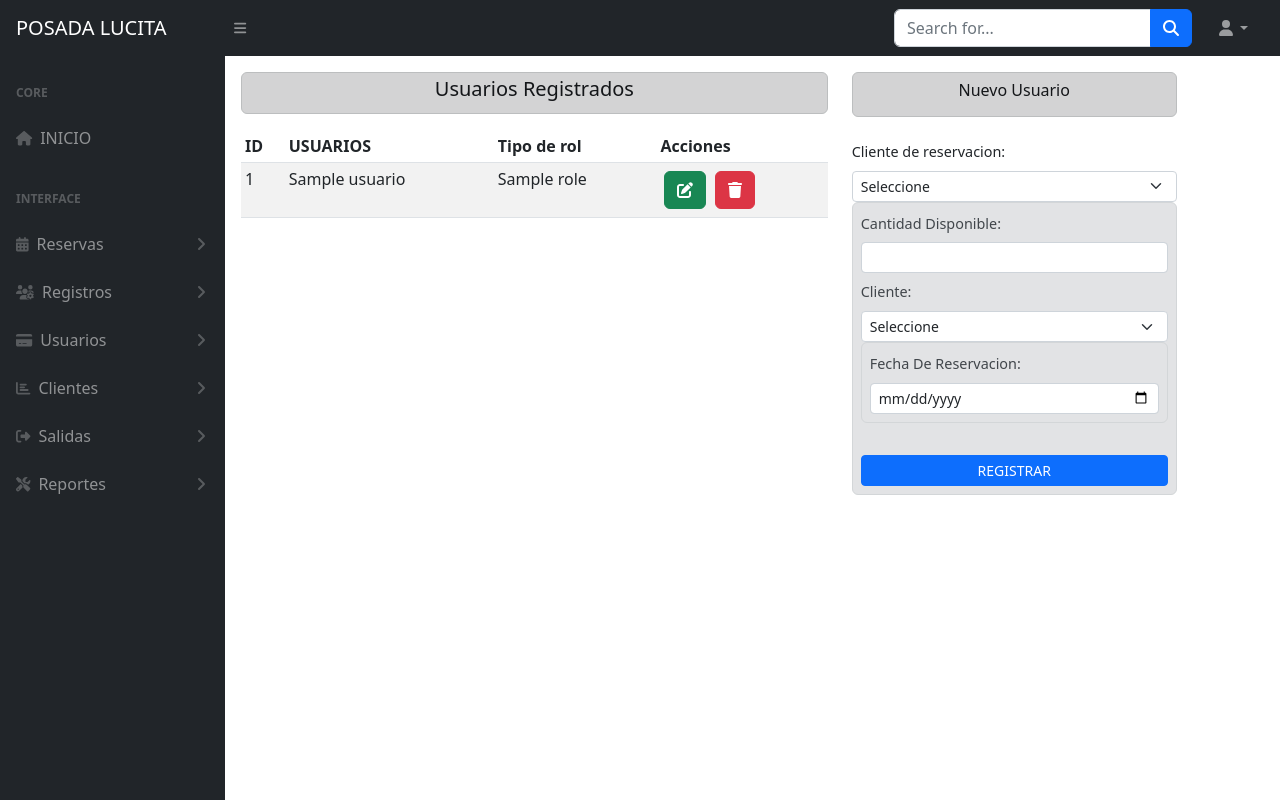
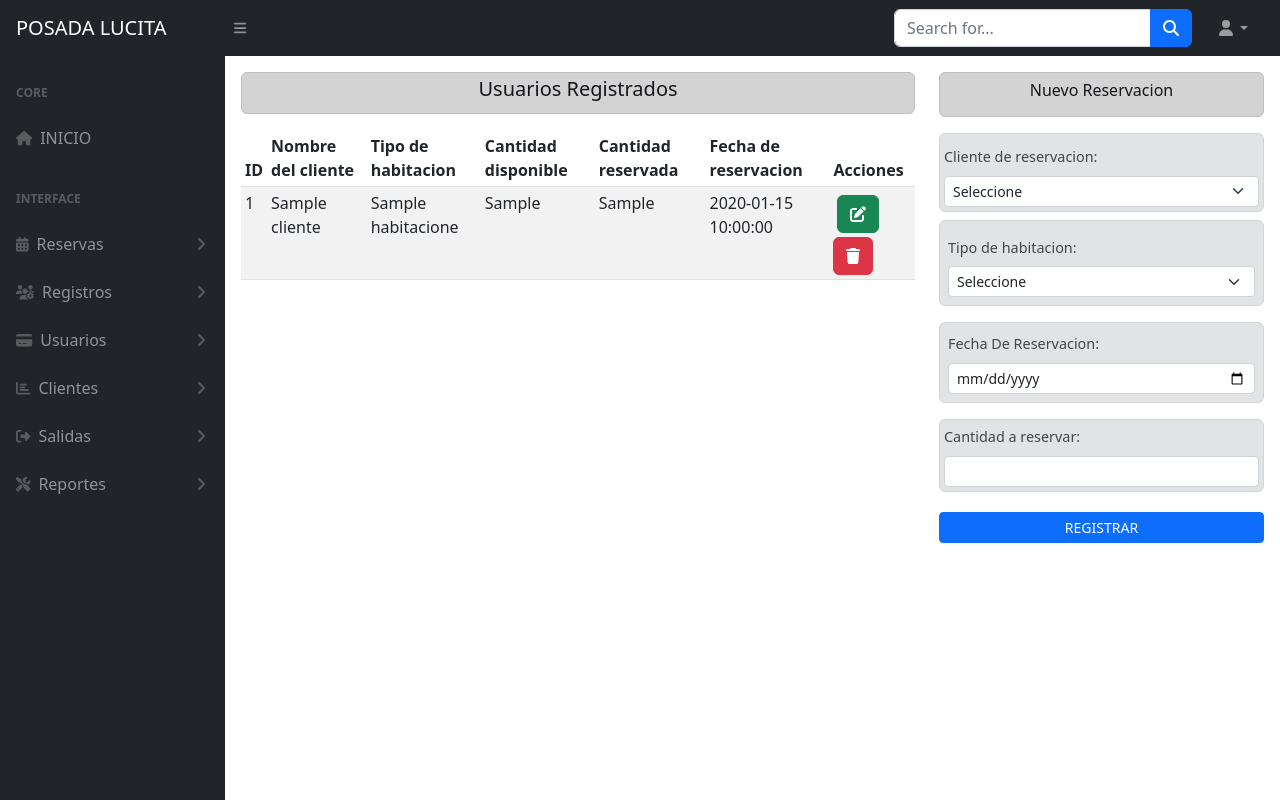
Before and after one commit to dazai05r/POSADA-LUCITA, a PHP site: page /reservaciones.php in a window 1280 px wide. Run offline with PHP 8.4, Linux system fonts and the light colour scheme; tables that the repository leaves empty or names only in its code hold one stand-in row (values such as "Sample post"); data that the repository does not hold is empty; some libraries are stand-ins or nearby versions.

Commit message:
fix: correcion de los formularios

```diff
--- a/reservaciones.php
+++ b/reservaciones.php
@@ -126,7 +126,7 @@ include 'CRUDS/crudReservaciones.php';
                 <div class="row">
 
                     <!-- Tabla de Usuarios -->
-                    <div class="col-lg-7">
+                    <div class="col-lg-8">
                         <div class="alert alert-dark text-center p-1">
                             <h5>Usuarios Registrados</h5>
                         </div>
@@ -134,31 +134,37 @@ include 'CRUDS/crudReservaciones.php';
   <thead>
     <tr>
       <th scope="col">ID</th>
-      <th scope="col">USUARIOS</th>
-      <th scope="col">Tipo de rol</th>
+      <th scope="col">Nombre del cliente</th>
+      <th scope="col">Tipo de habitacion</th>
+      <th scope="col">Cantidad disponible</th>
+      <th scope="col">Cantidad reservada</th>
+      <th scope="col">Fecha de reservacion</th>
       <th scope="col">Acciones</th>
     </tr>
   </thead>
   <tbody>
     <?php
-    $sql = $conexion->query("SELECT u.*, r.nombre_rol FROM usuarios u INNER JOIN roles r ON u.id_roles = r.id_roles");
+    $sql = $conexion->query("SELECT dh.id_detalle_habitaciones AS idDH, c.nombre_cliente AS nC, th.nombre_tipo AS nT, ch.cantidad_disponible AS cD, r.cantidad_reservadas AS cR, dh.fecha AS f FROM detalle_habitaciones dh INNER JOIN reservas r ON dh.id_reservas = r.id_reservas INNER JOIN cliente c ON r.id_cliente = c.id_cliente INNER JOIN tipo_habitaciones th ON dh.id_tipo_habitaciones = th.id_tipo_habitaciones INNER JOIN cantidad_habitaciones ch ON dh.id_cantidad_habitaciones = ch.id_cantidad_habitaciones");
     while($datos = $sql->fetch_object()) { ?>
       <tr>
-        <td><?php echo $datos->id_usuarios; ?></td>
-        <td><?php echo $datos->nombre_usuarios; ?></td>
-        <td><?php echo $datos->nombre_rol; ?></td>
+        <td><?php echo $datos->idDH; ?></td>
+        <td><?php echo $datos->nC; ?></td>
+        <td><?php echo $datos->nT; ?></td>
+        <td><?php echo $datos->cD; ?></td>
+        <td><?php echo $datos->cR; ?></td>
+        <td><?php echo $datos->f; ?></td>
         <td>
-          <a href="" data-bs-toggle="modal" data-bs-target="#exampleModal<?= $datos->id_usuarios ?>" class="btn btn-small btn-success m-1">
+          <a href="" data-bs-toggle="modal" data-bs-target="#exampleModal<?= $datos->idDH ?>" class="btn btn-small btn-success m-1">
             <i class="fa-solid fa-pen-to-square"></i>
           </a>
-          <a href="usuarios.php?ide=<?= $datos->id_usuarios ?>" onclick="return confirmar()" class="btn btn-small btn-danger">
+          <a href="usuarios.php?ide=<?= $datos->idDH ?>" onclick="return confirmar()" class="btn btn-small btn-danger">
             <i class="fa-solid fa-trash"></i>
           </a>
         </td>
       </tr>
 
       <!-- Modal -->
-      <div class="modal fade" id="exampleModal<?= $datos->id_usuarios ?>" tabindex="-1" aria-labelledby="exampleModalLabel" aria-hidden="true">
+      <div class="modal fade" id="exampleModal<?= $datos->idDH ?>" tabindex="-1" aria-labelledby="exampleModalLabel" aria-hidden="true">
         <div class="modal-dialog">
           <div class="modal-content">
             <div class="modal-header class=modal-dialog d-flex justify-content-center">
@@ -166,34 +172,44 @@ include 'CRUDS/crudReservaciones.php';
             </div>
             <div class="modal-body">
               <form id="formularioEdit" action="" method="GET">
-                <div class="mb-1 alert alert-success p-1 bg-info text-white">
-                  <label for="nombreUsuarios" class="form-label">Nombre del Usuario:</label>
-                  <input value="<?=$datos->nombre_usuarios ?>" type="text" name="nombreUsuarios" class="form-control" id="nombre">
+              <div class="mb-1 alert alert-secondary p-1">
+                    <label for="nombreCliente" class="form-label p-1">Cliente de reservacion:</label>
+                    <select name="nombreCliente" class="form-select" aria-label="Seleccione">
+                        <?php
+                        $sql2 = $conexion->query("SELECT id_roles, nombre_rol FROM roles");
+                        while($datos2 = $sql2->fetch_object()) { ?>
+                            <option <?= $datos->id_roles == $datos2->id_roles ? "selected" : "" ?> value="<?=$datos2->id_roles ?>"><?= $datos2->nombre_rol ?></option>
+                        <?php } ?>
+                    </select>
                 </div>
-                <div class="mb-1 alert alert-success bg-info text-white">
+                <div class="mb-1 alert alert-secondary p-1">
+                    <input type="hidden" name="idUsuarios" class="form-control" value="<?=$datos->idDH ?>">
 
-                  <input type="hidden" name="idUsuarios" class="form-control" value="<?=$datos->id_usuarios ?>">
+                <label for="tipoHabitacion" class="form-label p-1">Tipo de habitacion:</label>
+                    <select name="tipoHabitacion" class="form-select" aria-label="Seleccione">
+                        <?php
+                        $sql2 = $conexion->query("SELECT dh.id_detalle_habitaciones AS idDH, th.nombre_tipo AS nT FROM detalle_habitaciones dh INNER JOIN reservas r ON dh.id_reservas = r.id_reservas INNER JOIN cliente c ON r.id_cliente = c.id_cliente INNER JOIN tipo_habitaciones th ON dh.id_tipo_habitaciones = th.id_tipo_habitaciones INNER JOIN cantidad_habitaciones ch ON dh.id_cantidad_habitaciones = ch.id_cantidad_habitaciones");
+                        while($datos2 = $sql2->fetch_object()) { ?>
+                            <option <?= $datos->idDH == $datos2->idDhH ? "selected" : "" ?> value="<?=$datos2->idDH ?>"><?= $datos2->nT ?></option>
+                        <?php } ?>
+                    </select>
+                </div>
 
-                  <label for="clave" class="form-label p-1">Clave de sesión:</label>
-                  <input type="text" name="clave" class="form-control" id="clave" value="<?=$datos->password_usuario ?>">
+                  <div class="mb-1 alert alert-secondary p-1">
 
-                  <label for="claveN" class="form-label p-2">Confirmar clave de sesión:</label>
-                  <input type="text" name="claveN" class="form-control" id="claveN" value="<?=$datos->password_usuario ?>">
+                  <label for="cantidadDisponible" class="form-label">Cantidad disponible:</label>
+                  <input type="text" name="cantidadDisponible" class="form-control" id="cD" value="<?=$datos->cD ?>">
+                  </div>
 
-                  <label for="correo" class="form-label">Correo electrónico:</label>
-                  <input type="text" name="correo" class="form-control" id="correo" placeholder="Ingrese su correo electrónico" value="<?=$datos->email ?>">
+                  <div class="mb-1 alert alert-secondary p-1">
+                  <label for="cantidadReservar" class="form-label">Total a reservar:</label>
+                  <input type="text" name="cantidadReservar" class="form-control" id="cD" value="<?=$datos->cR ?>">
+                  </div>
+                  <div class="mb-1 alert alert-secondary p-1">
+                  <label for="fecha" class="form-label">Fecha de reservacion:</label>
+                  <input type="text" name="fecha" class="form-control" id="fecha" value="<?=$datos->f ?>">
+                  </div>
 
-                  <label for="telefono" class="form-label">Teléfono:</label>
-                  <input type="text" name="telefono" class="form-control" id="telefono" placeholder="Ingrese su teléfono" value="<?=$datos->telefono ?>">
-
-                  <label for="rol" class="form-label">Tipo de rol:</label>
-                  <select name="rol" class="form-select" aria-label="Seleccione">
-                    <?php
-                    $sql2 = $conexion->query("SELECT id_roles, nombre_rol FROM roles");
-                    while($datos2 = $sql2->fetch_object()) { ?>
-                      <option <?= $datos->id_roles == $datos2->id_roles ? "selected" : "" ?> value="<?=$datos2->id_roles ?>"><?= $datos2->nombre_rol ?></option>
-                    <?php } ?>
-                  </select>
                   <div class="modal-footer">
                     <button type="button" class="btn btn-danger" data-bs-dismiss="modal">Cerrar</button>
                     <button name="editar" value="ok" type="submit" class="btn btn-success">Guardar Cambios</button>
@@ -212,10 +228,11 @@ include 'CRUDS/crudReservaciones.php';
                     <!-- Formulario Nuevo Usuario -->
                     <div class="col-lg-4">
                         <div class="alert alert-dark text-center p-2">
-                            <h6>Nuevo Usuario</h6>
+                            <h6>Nuevo Reservacion</h6>
                         </div>
                         <form method="GET" action="">
 
+                        <div class="mb-2 alert alert-secondary p-1">
                             <label for="clienteReservacion" class="form-label mt-2" style="font-size: 0.9rem;">Cliente de reservacion:</label>
                                 <select name="clienteReservacion" class="form-select form-select-sm" aria-label="Seleccione">
                                     <option selected>Seleccione</option>
@@ -225,27 +242,30 @@ include 'CRUDS/crudReservaciones.php';
                                             <option value="<?php echo $datos2->id_cliente;?>"><?php echo $datos2->nombre_cliente; ?></option>
                                         <?php } ?>
                                 </select>
+                                </div>
+                            <div class="mb-3 alert alert-secondary p-2">
 
-                            <div class="mb-3 alert alert-secondary p-2">
-                                <label for="nombre" class="form-label" style="font-size: 0.9rem;">Cantidad Disponible:</label>
-                                <input type="text" name="nombre" class="form-control form-control-sm" id="nombre" placeholder="">
-
-                                <label for="rol" class="form-label mt-2" style="font-size: 0.9rem;">Cliente:</label>
-                                <select name="rol" class="form-select form-select-sm" aria-label="Seleccione">
+                                <label for="tipoHabitacion" class="form-label mt-2" style="font-size: 0.9rem;">Tipo de habitacion:</label>
+                                <select name="tipoHabitacion" class="form-select form-select-sm" aria-label="Seleccione">
                                     <option selected>Seleccione</option>
-                                    <option value="1">Administrador</option>
-                                    <option value="2">Usuario</option>
-                                    <option value="3">Invitado</option>
+                                        <?php
+                                            $sql2 = $conexion->query("SELECT id_tipo_habitaciones, nombre_tipo FROM tipo_habitaciones");
+                                            while($datos2=$sql2->fetch_object()){ ?>
+                                                <option value="<?php echo $datos2->id_tipo_habitaciones;?>"><?php echo $datos2->nombre_tipo; ?></option>
+                                        <?php } ?>
                                 </select>
+                                </div>
 
                                 <div class="mb-3 alert alert-secondary p-2">
                                     <label for="fecha" class="form-label" style="font-size: 0.9rem;">Fecha De Reservacion:</label>
                                     <input type="date" name="fecha" class="form-control form-control-sm" id="fecha">
                                 </div>
 
+                                <div class="mb-1 alert alert-secondary p-1">
 
-
-
+                                <label for="cantidadReservar" class="form-label" style="font-size: 0.9rem;">Cantidad a reservar:</label>
+                                <input type="text" name="cantidadReservar" class="form-control form-control-sm" id="nombre" placeholder="">
+                                </div>
                                 <div class="text-center">
                                   <button type="submit" class="btn btn-primary btn-sm mt-3 w-100" name="btnregistrar" value="ok">REGISTRAR</button>
 
@@ -260,6 +280,12 @@ include 'CRUDS/crudReservaciones.php';
       <footer>
           <script src="https://cdn.jsdelivr.net/npm/bootstrap@5.3.3/dist/js/bootstrap.bundle.min.js" integrity="sha384-YvpcrYf0tY3lHB60NNkmXc5s9fDVZLESaAA55NDzOxhy9GkcIdslK1eN7N6jIeHz" crossorigin="anonymous"></script>
       </footer>
+      <script src="https://cdn.jsdelivr.net/npm/bootstrap@5.2.3/dist/js/bootstrap.bundle.min.js" crossorigin="anonymous"></script>
       <script src="js/scripts.js"></script>
+      <script src="https://cdnjs.cloudflare.com/ajax/libs/Chart.js/2.8.0/Chart.min.js" crossorigin="anonymous"></script>
+      <script src="assets/demo/chart-area-demo.js"></script>
+      <script src="assets/demo/chart-bar-demo.js"></script>
+      <script src="https://cdn.jsdelivr.net/npm/simple-datatables@7.1.2/dist/umd/simple-datatables.min.js" crossorigin="anonymous"></script>
+      <script src="js/datatables-simple-demo.js"></script>
     </body>
 </html>
```
